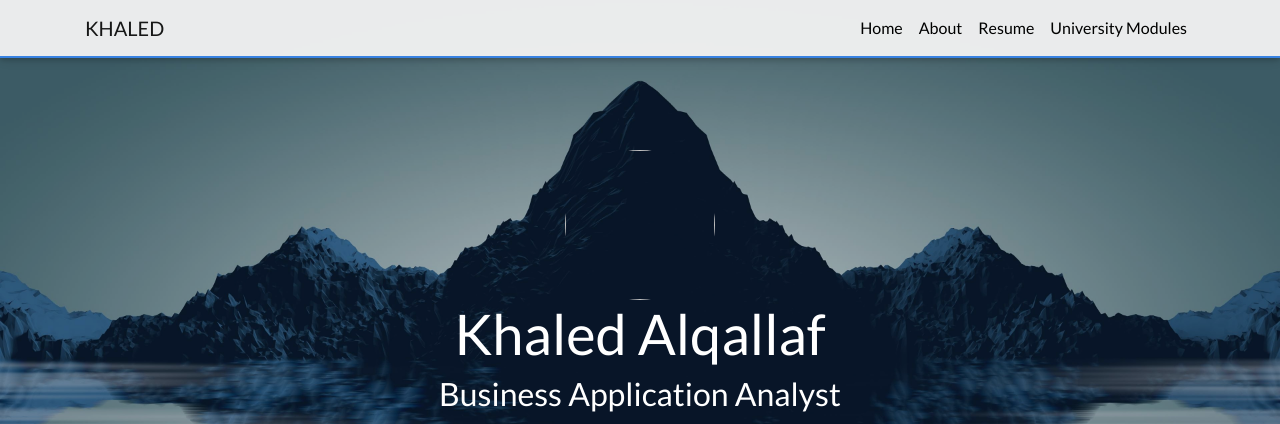
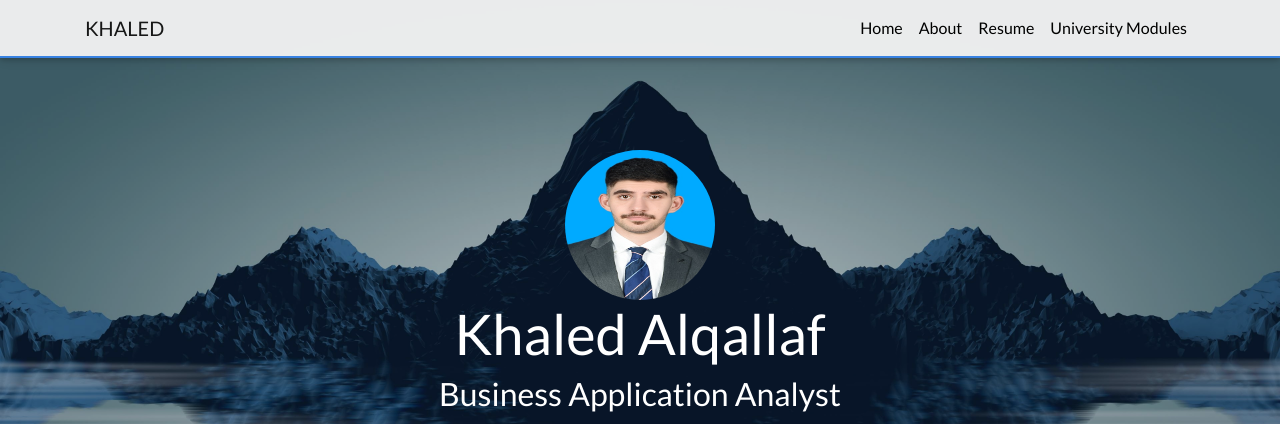
Before and after one commit to kalqallaf/online_portfolio, a plain HTML site: page index.html in a window 1280 px wide. Shown: the top 424 px of the page. Drawn offline with nearby package versions, Linux system fonts and the light colour scheme.

Commit message:
profile picture
updated profile picture href

```diff
--- a/index.html
+++ b/index.html
@@ -48,7 +48,7 @@
                     <!-- PROFILE -->
                     <div class="col-lg-12 text-center">
                         <div class="profile-picture">
-                            <img src="./images/profile_pic.jpgg" id="profile-img">
+                            <img src="./images/personal_picture_suit.jpeg" id="profile-img">
                         </div>
                         <div class="info">
                             <h1 class="display-4 text-white">Khaled Alqallaf</h1>
```
